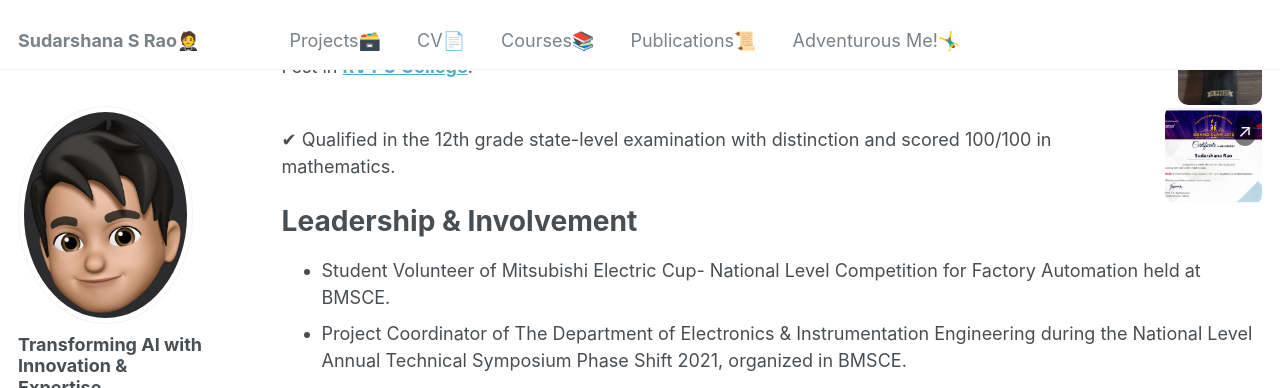
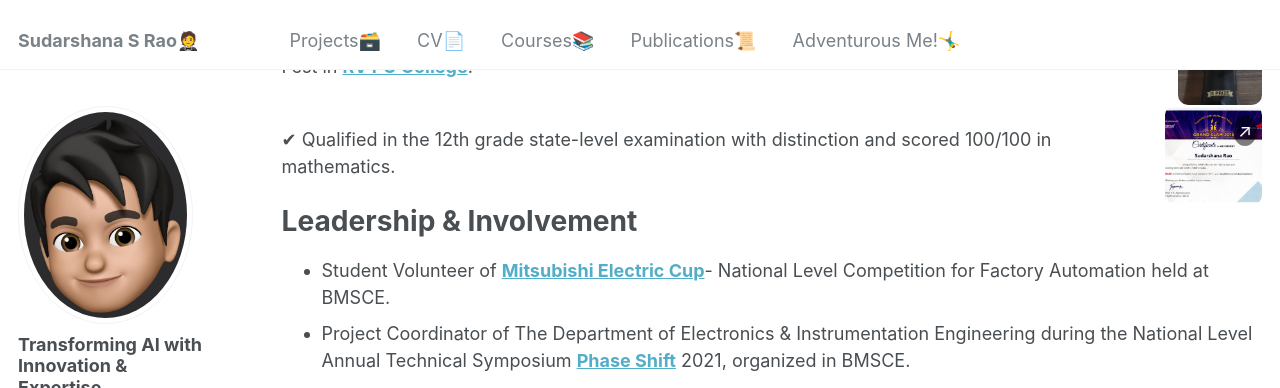
Before and after one commit to SudarshanaSRao/SudarshanaSRao.github.io, a Jekyll site: the page built from _pages/cv.md, in a window 1280 px wide and 900 px high, scrolled down 2578 px, cut to the strip 0-388 px from the top of the window. Built offline with Jekyll 4.4.1, drawn with Linux system fonts in a browser that asks for light colours; some of the changed lines change nothing that is shown.

Commit message:
Update cv.md

```diff
--- a/_pages/cv.md
+++ b/_pages/cv.md
@@ -668,7 +668,7 @@ Awards
 
 Leadership & Involvement
 ==================
-* Student Volunteer of Mitsubishi Electric Cup- National Level Competition for Factory Automation held at BMSCE.
-* Project Coordinator of The Department of Electronics & Instrumentation Engineering during the National Level Annual Technical Symposium Phase Shift 2021, organized in BMSCE.
+* Student Volunteer of [**Mitsubishi Electric Cup**](https://mitsubishielectric.in/fa/mecup/index.php){:target="_blank"}- National Level Competition for Factory Automation held at BMSCE.
+* Project Coordinator of The Department of Electronics & Instrumentation Engineering during the National Level Annual Technical Symposium [**Phase Shift**](https://bmsce.ac.in/home/Phase-Shift){:target="_blank"} 2021, organized in BMSCE.
 
 <iframe width="853" height="480" src="https://www.youtube.com/embed/WVq641EbiAQ" title="BMSCE Phase Shift 2022" frameborder="0" allow="accelerometer; autoplay; clipboard-write; encrypted-media; gyroscope; picture-in-picture; web-share" referrerpolicy="strict-origin-when-cross-origin" allowfullscreen></iframe>
```
